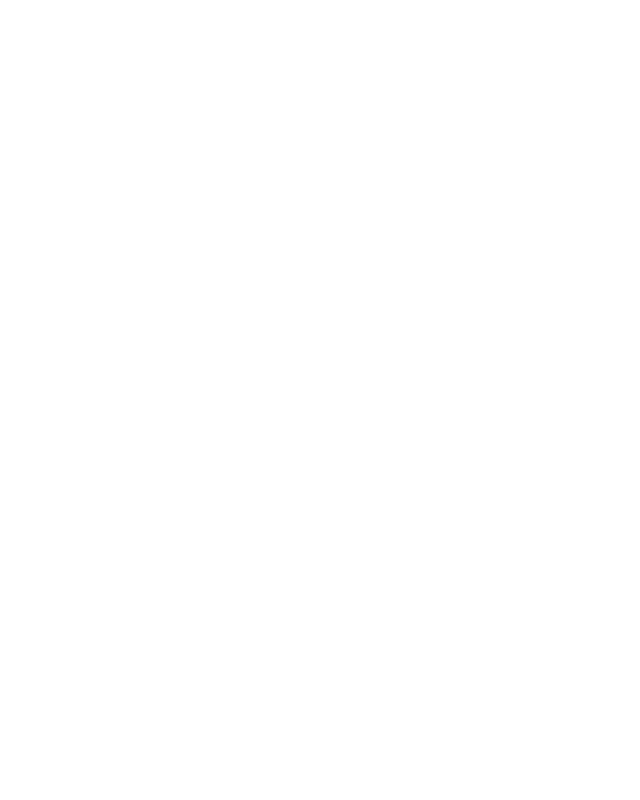
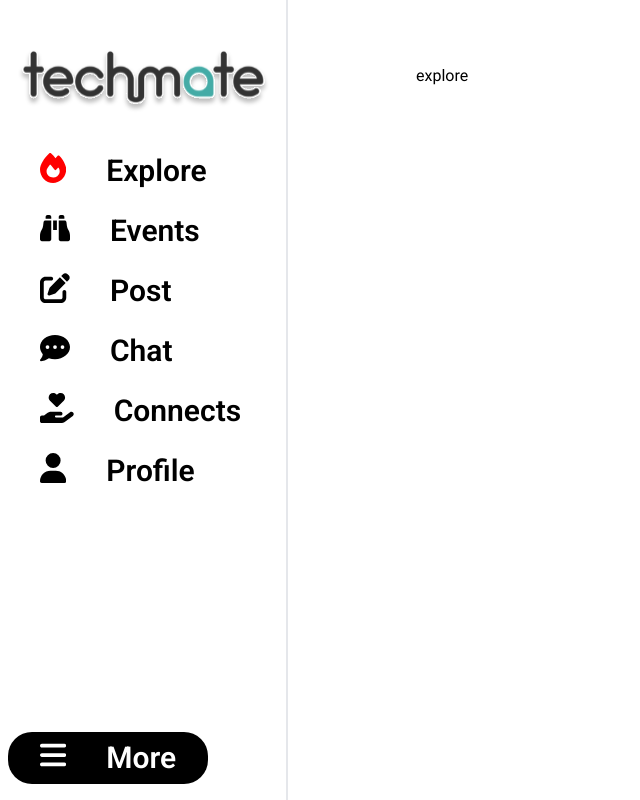
Before and after one commit to Ajitesh72/techmate, a React (Vite) app in the folder client/: page /explore in a window 1280 px wide. Before the commit this address had no page. Shown: the whole page, without its empty margins (0-640 px from the left). Built offline with nearby package versions, Linux system fonts and the light colour scheme.

Commit message:
navbar css done

```diff
--- a/client/src/App.tsx
+++ b/client/src/App.tsx
@@ -2,7 +2,8 @@
 import './App.css'
 import Home from "./pages/home";
 import SignUp from "./pages/signup";
-import TechmateHome from "./pages/techmatehome";
+import TechmateExplore from "./pages/Explore";
+import TechmateProfile from "./pages/profile";
 import { Toaster } from "react-hot-toast";
 
 
@@ -16,7 +17,9 @@
         <Route path="/newsletter" element={<h1>NEWSLETTER COMING SOON</h1>}/>
         <Route path="/login" element={<h1>LOGIN PAGE</h1>}/>
         <Route path="/signUp" element={<SignUp/>}/>
-        <Route path="/techmateHome" element={<TechmateHome/>}/>
+        <Route path="/explore" element={<TechmateExplore/>}/>
+        <Route path="/profile" element={<TechmateProfile/>}/>
+        <Route path="*" element={<h1>404.Page not found</h1>}/>
       </Routes>
     </Router>
   )
--- a/client/src/components/phonemenu.tsx
+++ b/client/src/components/phonemenu.tsx
@@ -1,16 +1,30 @@
+import{useEffect} from "react"
 import { useNavigate } from "react-router-dom";
-import logo from "../assets/logo_white_bgd.svg";
 
-export default function PhoneMenu() {
-  //   const navigate = useNavigate();
+
+interface NameProps {
+  name: string;
+}
+
+export default function PhoneMenu({name}:NameProps) {
+    const navigate = useNavigate();
+    useEffect(() => {
+      const element = document.getElementById(name);
+      if (element) {
+        element.style.fill = "red";
+      }
+    }, []);
 
   return (
     <div className="flex  py-2 w-screen px-4 justify-between">
         {/* 1st */}
-      <div className="">
+      <div  className="" >
         <svg
+        onClick={()=>navigate("/explore")}
+        className="svg-icon"
           xmlns="http://www.w3.org/2000/svg"
           height="2em"
+          id="Explore"
           fill="red"
           viewBox="0 0 448 512"
         >
@@ -22,7 +36,6 @@
         <svg
           xmlns="http://www.w3.org/2000/svg"
           height="2em"
-          fill="black"
           viewBox="0 0 512 512"
         >
           <path d="M128 32h32c17.7 0 32 14.3 32 32V96H96V64c0-17.7 14.3-32 32-32zm64 96V448c0 17.7-14.3 32-32 32H32c-17.7 0-32-14.3-32-32V388.9c0-34.6 9.4-68.6 27.2-98.3C40.9 267.8 49.7 242.4 53 216L60.5 156c2-16 15.6-28 31.8-28H192zm227.8 0c16.1 0 29.8 12 31.8 28L459 216c3.3 26.4 12.1 51.8 25.8 74.6c17.8 29.7 27.2 63.7 27.2 98.3V448c0 17.7-14.3 32-32 32H352c-17.7 0-32-14.3-32-32V128h99.8zM320 64c0-17.7 14.3-32 32-32h32c17.7 0 32 14.3 32 32V96H320V64zm-32 64V288H224V128h64z" />
@@ -33,7 +46,6 @@
         <svg
           xmlns="http://www.w3.org/2000/svg"
           height="2em"
-          fill="black"
           viewBox="0 0 512 512"
         >
           <path d="M471.6 21.7c-21.9-21.9-57.3-21.9-79.2 0L362.3 51.7l97.9 97.9 30.1-30.1c21.9-21.9 21.9-57.3 0-79.2L471.6 21.7zm-299.2 220c-6.1 6.1-10.8 13.6-13.5 21.9l-29.6 88.8c-2.9 8.6-.6 18.1 5.8 24.6s15.9 8.7 24.6 5.8l88.8-29.6c8.2-2.7 15.7-7.4 21.9-13.5L437.7 172.3 339.7 74.3 172.4 241.7zM96 64C43 64 0 107 0 160V416c0 53 43 96 96 96H352c53 0 96-43 96-96V320c0-17.7-14.3-32-32-32s-32 14.3-32 32v96c0 17.7-14.3 32-32 32H96c-17.7 0-32-14.3-32-32V160c0-17.7 14.3-32 32-32h96c17.7 0 32-14.3 32-32s-14.3-32-32-32H96z" />
@@ -45,7 +57,6 @@
             xmlns="http://www.w3.org/2000/svg"
             height="2em"
             viewBox="0 0 512 512"
-            fill="black"
           >
             <path d="M256 448c141.4 0 256-93.1 256-208S397.4 32 256 32S0 125.1 0 240c0 45.1 17.7 86.8 47.7 120.9c-1.9 24.5-11.4 46.3-21.4 62.9c-5.5 9.2-11.1 16.6-15.2 21.6c-2.1 2.5-3.7 4.4-4.9 5.7c-.6 .6-1 1.1-1.3 1.4l-.3 .3 0 0 0 0 0 0 0 0c-4.6 4.6-5.9 11.4-3.4 17.4c2.5 6 8.3 9.9 14.8 9.9c28.7 0 57.6-8.9 81.6-19.3c22.9-10 42.4-21.9 54.3-30.6c31.8 11.5 67 17.9 104.1 17.9zM128 208a32 32 0 1 1 0 64 32 32 0 1 1 0-64zm128 0a32 32 0 1 1 0 64 32 32 0 1 1 0-64zm96 32a32 32 0 1 1 64 0 32 32 0 1 1 -64 0z" />
           </svg>
@@ -55,18 +66,18 @@
       <svg
             xmlns="http://www.w3.org/2000/svg"
             height="2em"
-            fill="black"
             viewBox="0 0 576 512"
           >
             <path d="M148 76.6C148 34.3 182.3 0 224.6 0c20.3 0 39.8 8.1 54.1 22.4l9.3 9.3 9.3-9.3C311.6 8.1 331.1 0 351.4 0C393.7 0 428 34.3 428 76.6c0 20.3-8.1 39.8-22.4 54.1L302.1 234.1c-7.8 7.8-20.5 7.8-28.3 0L170.4 130.7C156.1 116.4 148 96.9 148 76.6zM568.2 336.3c13.1 17.8 9.3 42.8-8.5 55.9L433.1 485.5c-23.4 17.2-51.6 26.5-80.7 26.5H192 32c-17.7 0-32-14.3-32-32V416c0-17.7 14.3-32 32-32H68.8l44.9-36c22.7-18.2 50.9-28 80-28H272h16 64c17.7 0 32 14.3 32 32s-14.3 32-32 32H288 272c-8.8 0-16 7.2-16 16s7.2 16 16 16H392.6l119.7-88.2c17.8-13.1 42.8-9.3 55.9 8.5zM193.6 384l0 0-.9 0c.3 0 .6 0 .9 0z" />
           </svg>{" "}
       </div>
       {/* 6th */}
-      <div className="">
+      <div className="" >
       <svg
+            id="profile"
+            onClick={()=>navigate("/profile")}
             xmlns="http://www.w3.org/2000/svg"
             height="2em"
-            fill="black"
             viewBox="0 0 448 512"
           >
             <path d="M224 256A128 128 0 1 0 224 0a128 128 0 1 0 0 256zm-45.7 48C79.8 304 0 383.8 0 482.3C0 498.7 13.3 512 29.7 512H418.3c16.4 0 29.7-13.3 29.7-29.7C448 383.8 368.2 304 269.7 304H178.3z" />
--- a/client/src/components/sidebar.tsx
+++ b/client/src/components/sidebar.tsx
@@ -1,12 +1,25 @@
 import { useNavigate } from "react-router-dom";
 import logo from "../assets/logo_white_bgd.svg";
+import { useState,useEffect } from "react";
+import {motion} from "framer-motion"
 
-export default function Sidebar() {
+
+interface NameProps {
+  name: string;
+}
+export default function Sidebar({name}:NameProps) {
   const navigate = useNavigate();
+  const [toggle, setToggle] = useState<boolean>(false);
+  useEffect(()=>{
+    const element = document.getElementById(name);
+    if(element){
+      element.style.fill = "red";
+    }
+  },[name])
 
   return (
     // <div className="bg-blue-50 w-72 h-screen pt-8">
-    <div className="border-r-2 border-DBDBDB w-72 h-screen pt-12">
+    <div className="border-r-2 text-black border-DBDBDB w-72 h-screen pt-12 font-roboto" >
       {" "}
       {/* Add padding-top to create space for a top bar */}
       <div className="mx-2 ">
@@ -14,78 +27,117 @@
           <img className="mx-auto" src={logo} alt="" />
         </div>
         {/* 1st option */}
-        <div className="flex gap-10 text-3xl font-semibold my-4 py-2 px-8 rounded-3xl   hover:bg-pink-300 cursor-pointer">
+    <div onClick={() => navigate("/explore")} className="flex gap-10 text-3xl font-semibold my-2 py-2 px-8 rounded-3xl hover:bg-violet-200 cursor-pointer">
           <svg
             xmlns="http://www.w3.org/2000/svg"
             height="1em"
-            fill="red"
+            id="Explore"
             viewBox="0 0 448 512"
           >
             <path d="M159.3 5.4c7.8-7.3 19.9-7.2 27.7 .1c27.6 25.9 53.5 53.8 77.7 84c11-14.4 23.5-30.1 37-42.9c7.9-7.4 20.1-7.4 28 .1c34.6 33 63.9 76.6 84.5 118c20.3 40.8 33.8 82.5 33.8 111.9C448 404.2 348.2 512 224 512C98.4 512 0 404.1 0 276.5c0-38.4 17.8-85.3 45.4-131.7C73.3 97.7 112.7 48.6 159.3 5.4zM225.7 416c25.3 0 47.7-7 68.8-21c42.1-29.4 53.4-88.2 28.1-134.4c-4.5-9-16-9.6-22.5-2l-25.2 29.3c-6.6 7.6-18.5 7.4-24.7-.5c-16.5-21-46-58.5-62.8-79.8c-6.3-8-18.3-8.1-24.7-.1c-33.8 42.5-50.8 69.3-50.8 99.4C112 375.4 162.6 416 225.7 416z" />
           </svg>
+
           <span>Explore</span>
         </div>
         {/* 2nd option */}
-        <div className="flex gap-10 text-3xl font-semibold my-4 py-2 px-8 rounded-3xl   hover:bg-blue-200 cursor-pointer">
+        <div className="flex gap-10 text-3xl font-semibold my-2 py-2 px-8 rounded-3xl   hover:bg-violet-200 cursor-pointer">
           <svg
             xmlns="http://www.w3.org/2000/svg"
             height="1em"
+            // fill="black"
             viewBox="0 0 512 512"
+            id="Events"
           >
             <path d="M128 32h32c17.7 0 32 14.3 32 32V96H96V64c0-17.7 14.3-32 32-32zm64 96V448c0 17.7-14.3 32-32 32H32c-17.7 0-32-14.3-32-32V388.9c0-34.6 9.4-68.6 27.2-98.3C40.9 267.8 49.7 242.4 53 216L60.5 156c2-16 15.6-28 31.8-28H192zm227.8 0c16.1 0 29.8 12 31.8 28L459 216c3.3 26.4 12.1 51.8 25.8 74.6c17.8 29.7 27.2 63.7 27.2 98.3V448c0 17.7-14.3 32-32 32H352c-17.7 0-32-14.3-32-32V128h99.8zM320 64c0-17.7 14.3-32 32-32h32c17.7 0 32 14.3 32 32V96H320V64zm-32 64V288H224V128h64z" />
           </svg>
           <span>Events</span>
         </div>
         {/* 3rd option */}
-        <div className="flex gap-10 text-3xl font-semibold my-4 py-2 px-8 rounded-3xl   hover:bg-blue-200 cursor-pointer">
+        <div className="flex gap-10 text-3xl font-semibold my-2 py-2 px-8 rounded-3xl   hover:bg-violet-200 cursor-pointer">
           <svg
             xmlns="http://www.w3.org/2000/svg"
             height="1em"
+            fill="black"
             viewBox="0 0 512 512"
+            id="Post"
           >
             <path d="M471.6 21.7c-21.9-21.9-57.3-21.9-79.2 0L362.3 51.7l97.9 97.9 30.1-30.1c21.9-21.9 21.9-57.3 0-79.2L471.6 21.7zm-299.2 220c-6.1 6.1-10.8 13.6-13.5 21.9l-29.6 88.8c-2.9 8.6-.6 18.1 5.8 24.6s15.9 8.7 24.6 5.8l88.8-29.6c8.2-2.7 15.7-7.4 21.9-13.5L437.7 172.3 339.7 74.3 172.4 241.7zM96 64C43 64 0 107 0 160V416c0 53 43 96 96 96H352c53 0 96-43 96-96V320c0-17.7-14.3-32-32-32s-32 14.3-32 32v96c0 17.7-14.3 32-32 32H96c-17.7 0-32-14.3-32-32V160c0-17.7 14.3-32 32-32h96c17.7 0 32-14.3 32-32s-14.3-32-32-32H96z" />
           </svg>
           <span>Post</span>
         </div>
         {/* 4th option */}
-        <div className="flex gap-10 text-3xl font-semibold my-4 py-2 px-8 rounded-3xl   hover:bg-blue-200 cursor-pointer">
+        <div className="flex gap-10 text-3xl font-semibold my-2 py-2 px-8 rounded-3xl   hover:bg-violet-200 cursor-pointer">
           <svg
             xmlns="http://www.w3.org/2000/svg"
             height="1em"
+            fill="black"
             viewBox="0 0 512 512"
+            id="Chat"
           >
             <path d="M256 448c141.4 0 256-93.1 256-208S397.4 32 256 32S0 125.1 0 240c0 45.1 17.7 86.8 47.7 120.9c-1.9 24.5-11.4 46.3-21.4 62.9c-5.5 9.2-11.1 16.6-15.2 21.6c-2.1 2.5-3.7 4.4-4.9 5.7c-.6 .6-1 1.1-1.3 1.4l-.3 .3 0 0 0 0 0 0 0 0c-4.6 4.6-5.9 11.4-3.4 17.4c2.5 6 8.3 9.9 14.8 9.9c28.7 0 57.6-8.9 81.6-19.3c22.9-10 42.4-21.9 54.3-30.6c31.8 11.5 67 17.9 104.1 17.9zM128 208a32 32 0 1 1 0 64 32 32 0 1 1 0-64zm128 0a32 32 0 1 1 0 64 32 32 0 1 1 0-64zm96 32a32 32 0 1 1 64 0 32 32 0 1 1 -64 0z" />
           </svg>
           <span>Chat</span>
         </div>
         {/* 5th option */}
-        <div className="flex gap-10 text-3xl font-semibold my-4 py-2 px-8 rounded-3xl   hover:bg-blue-200 cursor-pointer">
+        <div className="flex gap-10 text-3xl font-semibold my-2 py-2 px-8 rounded-3xl   hover:bg-violet-200 cursor-pointer">
           <svg
             xmlns="http://www.w3.org/2000/svg"
             height="1em"
+            fill="black"
             viewBox="0 0 576 512"
+            id="Connects"
           >
             <path d="M148 76.6C148 34.3 182.3 0 224.6 0c20.3 0 39.8 8.1 54.1 22.4l9.3 9.3 9.3-9.3C311.6 8.1 331.1 0 351.4 0C393.7 0 428 34.3 428 76.6c0 20.3-8.1 39.8-22.4 54.1L302.1 234.1c-7.8 7.8-20.5 7.8-28.3 0L170.4 130.7C156.1 116.4 148 96.9 148 76.6zM568.2 336.3c13.1 17.8 9.3 42.8-8.5 55.9L433.1 485.5c-23.4 17.2-51.6 26.5-80.7 26.5H192 32c-17.7 0-32-14.3-32-32V416c0-17.7 14.3-32 32-32H68.8l44.9-36c22.7-18.2 50.9-28 80-28H272h16 64c17.7 0 32 14.3 32 32s-14.3 32-32 32H288 272c-8.8 0-16 7.2-16 16s7.2 16 16 16H392.6l119.7-88.2c17.8-13.1 42.8-9.3 55.9 8.5zM193.6 384l0 0-.9 0c.3 0 .6 0 .9 0z" />
           </svg>{" "}
           <span>Connects</span>
         </div>
         {/* 6th option */}
-        <div className="flex gap-10 text-3xl font-semibold my-4 py-2 px-8 rounded-3xl   hover:bg-blue-200 cursor-pointer">
+        <div onClick={() => navigate("/profile")}className="flex gap-10 text-3xl font-semibold my-2 py-2 px-8 rounded-3xl   hover:bg-violet-200  cursor-pointer">
+          <svg
+            xmlns="http://www.w3.org/2000/svg"
+            height="1em"
+            // fill="black"
+            viewBox="0 0 448 512"
+            id="profile"
+            // onMouseEnter={(e) => e.target.setAttribute("fill", "white")}
+          >
+            <path d="M224 256A128 128 0 1 0 224 0a128 128 0 1 0 0 256zm-45.7 48C79.8 304 0 383.8 0 482.3C0 498.7 13.3 512 29.7 512H418.3c16.4 0 29.7-13.3 29.7-29.7C448 383.8 368.2 304 269.7 304H178.3z" />
+          </svg>{" "}
+          <span >Profile</span>
+        </div>
+        {/* when toggle is true */}
+        {toggle && (
+          <motion.div className="border-2 rounded-xl  mt-12"
+          initial={{ scale: 0, opacity: 0 }}
+          animate={{ scale: 1, opacity: 1 }}
+          exit={{ scale: 0, opacity: 0 }}
+          transition={{ duration: 0.3 }}>
+           <a href="mailto:dubeyajitesh07@gmail.com?subject=Issue%20Report&body=Please%20describe%20the%20issue%20here..." className="flex gap-10 text-xl font-semibold my-1 py-1 px-8 rounded-3xl hover:bg-violet-200 cursor-pointer">
+  <span>Report Issue</span>
+</a>
+            <div className="flex gap-10 text-xl font-semibold my-1 py-1 px-8 rounded-3xl  bg-black text-white cursor-pointer">
+              <span>Logout</span>
+            </div>
+          </motion.div>
+        )}
+        {/* 8th option */}
+        <div
+          className={`flex fixed bottom-0 gap-10 text-3xl font-semibold mb-4 py-2 px-8 rounded-3xl bg-black hover:bg-gray-700  text-white  hover:fill-white cursor-pointer ${toggle?"text-white fill-white bg-gray-700":"white"}`}
+          onClick={() => setToggle(!toggle)}
+        >
+
           <svg
             xmlns="http://www.w3.org/2000/svg"
             height="1em"
             viewBox="0 0 448 512"
+            fill="white"
+            // className=""
           >
-            <path d="M224 256A128 128 0 1 0 224 0a128 128 0 1 0 0 256zm-45.7 48C79.8 304 0 383.8 0 482.3C0 498.7 13.3 512 29.7 512H418.3c16.4 0 29.7-13.3 29.7-29.7C448 383.8 368.2 304 269.7 304H178.3z" />
-          </svg>{" "}
-          <span>Profile</span>
-        </div>
-        {/* 8th option */}
-        <div className="flex fixed bottom-0 gap-10 text-3xl font-semibold my-4 py-2 px-8 rounded-3xl  cursor-pointer">
-        <svg xmlns="http://www.w3.org/2000/svg" height="1em" viewBox="0 0 448 512"><path d="M0 96C0 78.3 14.3 64 32 64H416c17.7 0 32 14.3 32 32s-14.3 32-32 32H32C14.3 128 0 113.7 0 96zM0 256c0-17.7 14.3-32 32-32H416c17.7 0 32 14.3 32 32s-14.3 32-32 32H32c-17.7 0-32-14.3-32-32zM448 416c0 17.7-14.3 32-32 32H32c-17.7 0-32-14.3-32-32s14.3-32 32-32H416c17.7 0 32 14.3 32 32z"/></svg>
+            <path d="M0 96C0 78.3 14.3 64 32 64H416c17.7 0 32 14.3 32 32s-14.3 32-32 32H32C14.3 128 0 113.7 0 96zM0 256c0-17.7 14.3-32 32-32H416c17.7 0 32 14.3 32 32s-14.3 32-32 32H32c-17.7 0-32-14.3-32-32zM448 416c0 17.7-14.3 32-32 32H32c-17.7 0-32-14.3-32-32s14.3-32 32-32H416c17.7 0 32 14.3 32 32z" />
+          </svg>
 
           <span>More</span>
-      </div>
+        </div>
       </div>
     </div>
   );
--- a/client/src/index.css
+++ b/client/src/index.css
@@ -1,4 +1,6 @@
 @import url("https://fonts.googleapis.com/css2?family=Inter:wght@100;200;300;400;500;600;700;800;900&family=Poppins:wght@100;200;300;400;500;600;700;800;900&display=swap");
+
+@import url('https://fonts.googleapis.com/css2?family=Roboto:ital,wght@0,400;0,600;1,400;1,600&display=swap');
 
 @tailwind base;
 @tailwind components;
@@ -7,5 +9,7 @@
 *,
 *::before,
 *::after {
-  font-family: "Poppins";
+  /* font-family: "Poppins"; */
+  font-family: 'Roboto', sans-serif;
+
 }
--- /dev/null
+++ b/client/src/pages/Explore.tsx
@@ -0,0 +1,22 @@
+// import { ChangeEvent, useState } from "react";
+// import { useNavigate } from "react-router-dom";
+// import toast from "react-hot-toast";
+import Sidebar from "../components/sidebar";
+import PhoneMenu from "../components/phonemenu";
+export default function TechmateExplore() {
+
+
+  return (
+    <div className="flex">
+        <div className="hidden md:block">
+            <Sidebar name="Explore"/>
+        </div>
+        <div className="bottom-0 border-t-2 border-DBDBDB fixed md:hidden">
+            <PhoneMenu name="Explore"/>
+        </div>
+     <div className="px-32 py-16 h-screen w-screen md:bg-white">
+            explore
+     </div>
+    </div>
+  );
+}
--- a/client/src/pages/techmatehome.tsx
+++ b/client/src/pages/profile.tsx
@@ -3,19 +3,18 @@
 // import toast from "react-hot-toast";
 import Sidebar from "../components/sidebar";
 import PhoneMenu from "../components/phonemenu";
-export default function TechmateHome() {
-
+export default function TechmateProfile() {
 
   return (
     <div className="flex">
         <div className="hidden md:block">
-            <Sidebar/>
+            <Sidebar name="profile"/>
         </div>
         <div className="bottom-0 border-t-2 border-DBDBDB fixed md:hidden">
-            <PhoneMenu/>
+            <PhoneMenu name="profile"/>
         </div>
      <div className="px-32 py-16 h-screen w-screen md:bg-white">
-            part2
+            Profile
      </div>
     </div>
   );
```
Also changed, not shown: client/src/components/navbarHome.tsx (+5 -5 lines), client/src/pages/home.tsx (+7 -1 lines), client/src/assets/logo_white_bgd.svg.
